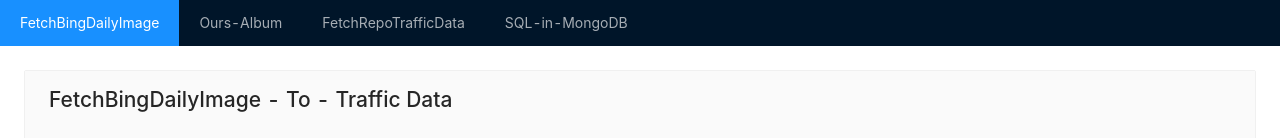
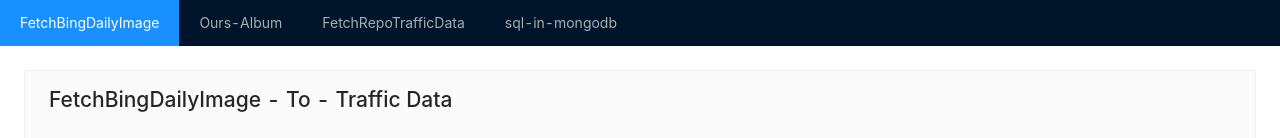
Before and after one commit to Ligengxin96/FetchRepoTrafficData, a React (Create React App) app: page / in a window 1280 px wide. Shown: the top 138 px of the page. Built offline with nearby package versions, Linux system fonts and the light colour scheme; no server answers.

Commit message:
Update App.js

```diff
--- a/src/App.js
+++ b/src/App.js
@@ -8,7 +8,7 @@
   'FetchBingDailyImage',
   'Ours-Album',
   'FetchRepoTrafficData',
-  'SQL-in-MongoDB'
+  'sql-in-mongodb'
 ]
 
 const App = () => {
```
